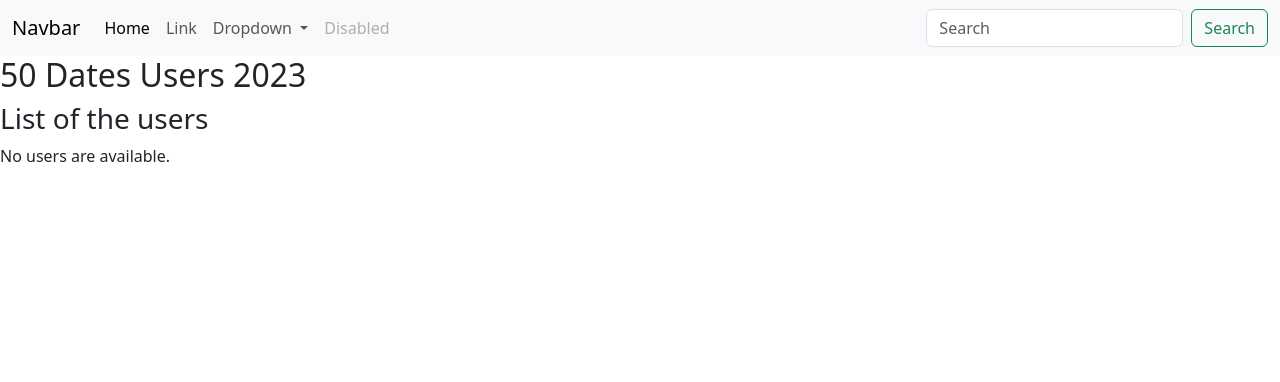
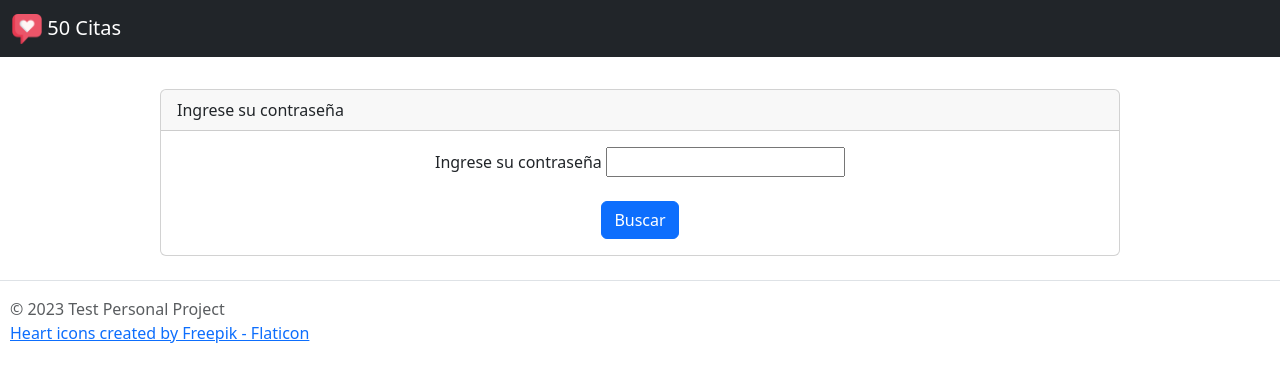
Before and after one commit to mateoc11/50dates_django, a Django app: page / in a window 1280 px wide. Shown: the top 382 px of the page. Run offline with Django 3.2, Linux system fonts and the light colour scheme; some libraries are stand-ins or nearby versions.

Commit message:
Basic layout with bootstrap 5 added, and basic login template created

```diff
--- a/fifty_dates/settings.py
+++ b/fifty_dates/settings.py
@@ -128,6 +128,12 @@ USE_TZ = True
 
 STATIC_URL = '/static/'
 
+# Add these new lines
+STATICFILES_DIRS = (
+    os.path.join(BASE_DIR, 'static'),
+)
+
+
 # Default primary key field type
 # https://docs.djangoproject.com/en/3.2/ref/settings/#default-auto-field
 
--- /dev/null
+++ b/portals/templates/layout.html
@@ -0,0 +1,55 @@
+<!doctype html>
+<html lang="en">
+<head>
+    <meta charset="utf-8">
+    <meta name="viewport" content="width=device-width, initial-scale=1">
+
+    <!-- Bootstrap core CSS -->
+    <style>
+        .bd-placeholder-img {
+            font-size: 1.125rem;
+            text-anchor: middle;
+            -webkit-user-select: none;
+            -moz-user-select: none;
+            user-select: none;
+        }
+
+        body {
+            padding-top: 65px;
+        }
+    </style>
+    {% load static %}
+    {% load bootstrap5 %}
+    {% bootstrap_css %}
+    {% bootstrap_javascript %}
+    <title>{% block page-title %}{% endblock %}</title>
+    <link rel="icon" type="image/png" href="{% static 'images/love.png' %}">
+    <script src="https://kit.fontawesome.com/8ec07cbd02.js" crossorigin="anonymous"></script>
+</head>
+<body>
+
+    <nav class="navbar navbar-expand-md navbar-dark fixed-top bg-dark">
+        <div class="container-fluid">
+            <a class="navbar-brand" href="#">
+                <img src="{% static 'images/love.png' %}" alt="" width="30" height="30" class="d-inline-block align-text-top">
+                50 Citas
+            </a>
+        </div>
+    </nav>
+
+    <main>
+        <div >
+            {% block content %}
+
+            {% endblock %}
+        </div>
+        <footer class="d-flex flex-wrap justify-content-between align-items-center py-3 my-4 border-top">
+            <div class="col-md-4 d-flex align-items-center">
+                <span class="mb-3 mb-md-0 text-muted" style="margin-left: 10px">© 2023 Test Personal Project<br />
+                <a href="https://www.flaticon.com/free-icons/heart" title="heart icons">Heart icons created by Freepik - Flaticon</a></span>
+            </div>
+        </footer>
+
+    </main>
+</body>
+</html>
--- a/portals/templates/login/login.html
+++ b/portals/templates/login/login.html
@@ -1,74 +1,19 @@
-<!doctype html>
-<html lang="en">
-  <head>
-    <!-- Required meta tags -->
-    <meta charset="utf-8">
-    <meta name="viewport" content="width=device-width, initial-scale=1">
-    {% load bootstrap5 %}
-    {% bootstrap_css %}
-    {% bootstrap_javascript %}
-    <title>Hello, world!</title>
-  </head>
-  <body>
-    <nav class="navbar navbar-expand-lg navbar-light bg-light">
-        <div class="container-fluid">
-          <a class="navbar-brand" href="#">Navbar</a>
-          <button class="navbar-toggler" type="button" data-bs-toggle="collapse" data-bs-target="#navbarSupportedContent" aria-controls="navbarSupportedContent" aria-expanded="false" aria-label="Toggle navigation">
-            <span class="navbar-toggler-icon"></span>
-          </button>
-          <div class="collapse navbar-collapse" id="navbarSupportedContent">
-            <ul class="navbar-nav me-auto mb-2 mb-lg-0">
-              <li class="nav-item">
-                <a class="nav-link active" aria-current="page" href="#">Home</a>
-              </li>
-              <li class="nav-item">
-                <a class="nav-link" href="#">Link</a>
-              </li>
-              <li class="nav-item dropdown">
-                <a class="nav-link dropdown-toggle" href="#" id="navbarDropdown" role="button" data-bs-toggle="dropdown" aria-expanded="false">
-                  Dropdown
-                </a>
-                <ul class="dropdown-menu" aria-labelledby="navbarDropdown">
-                  <li><a class="dropdown-item" href="#">Action</a></li>
-                  <li><a class="dropdown-item" href="#">Another action</a></li>
-                  <li><hr class="dropdown-divider"></li>
-                  <li><a class="dropdown-item" href="#">Something else here</a></li>
-                </ul>
-              </li>
-              <li class="nav-item">
-                <a class="nav-link disabled" href="#" tabindex="-1" aria-disabled="true">Disabled</a>
-              </li>
-            </ul>
-            <form class="d-flex">
-              <input class="form-control me-2" type="search" placeholder="Search" aria-label="Search">
-              <button class="btn btn-outline-success" type="submit">Search</button>
-            </form>
-          </div>
+{% extends '../layout.html' %}
+{% block page-title %}Buscar{% endblock %}
+{% block content %}
+  <br />
+  <div class="card mx-auto" style="width: 75%;">
+  <div class="card-header">
+      Ingrese su contraseña
+  </div>
+  <div class="card-body">
+
+        <div class="text-center">
+            <label for="passsword">Ingrese su contraseña</label>
+            <input type="password" name="password" id="password" /><br /> <br />
+            <input class="btn btn-primary" type="submit" value="Buscar" /><br />
         </div>
-      </nav>
 
-      {% block content %}
-      <h2>50 Dates Users {{ year }}</h2>
-      <h3>List of the users</h3>
-         {% if users_list %}
-            {% for user in users_list %}
-            <address>
-               {{user.person_1}}<br />
-               {{user.person_2}}<br />
-            </address>
-            {% endfor %}
-         {% else %}
-            <p>No users are available.</p>
-         {% endif %}
-      {% endblock %}
-
-    <!-- Optional JavaScript; choose one of the two! -->
-
-
-    <!-- Option 2: Separate Popper and Bootstrap JS -->
-    <!--
-    <script src="https://cdn.jsdelivr.net/npm/@popperjs/core@2.9.2/dist/umd/popper.min.js" integrity="sha384-IQsoLXl5PILFhosVNubq5LC7Qb9DXgDA9i+tQ8Zj3iwWAwPtgFTxbJ8NT4GN1R8p" crossorigin="anonymous"></script>
-    <script src="https://cdn.jsdelivr.net/npm/bootstrap@5.0.2/dist/js/bootstrap.min.js" integrity="sha384-cVKIPhGWiC2Al4u+LWgxfKTRIcfu0JTxR+EQDz/bgldoEyl4H0zUF0QKbrJ0EcQF" crossorigin="anonymous"></script>
-    -->
-  </body>
-</html>
+  </div>
+  </div>
+{% endblock %}
```
Also changed, not shown: static/images/default.png (added), static/images/love.png (added).
